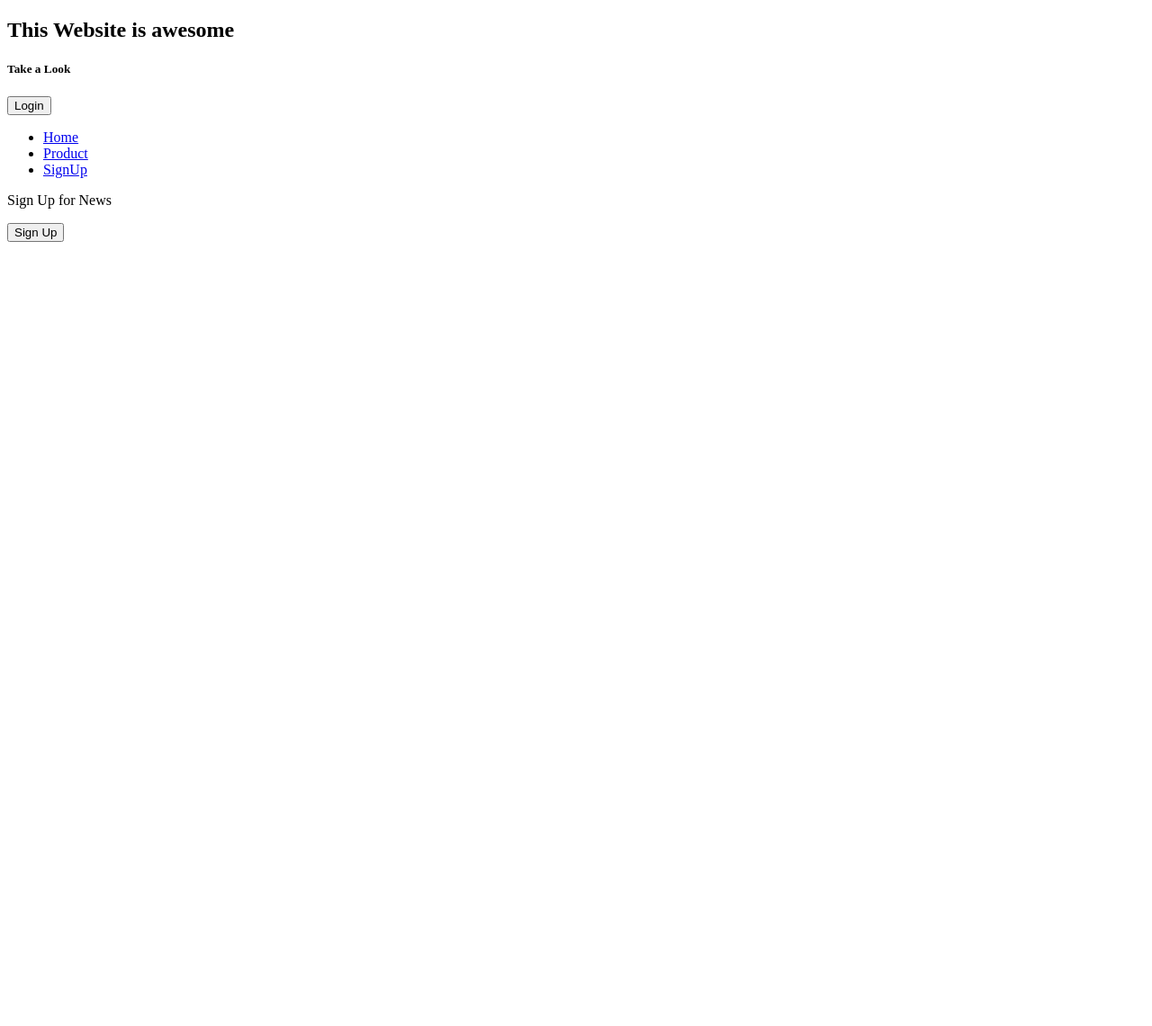
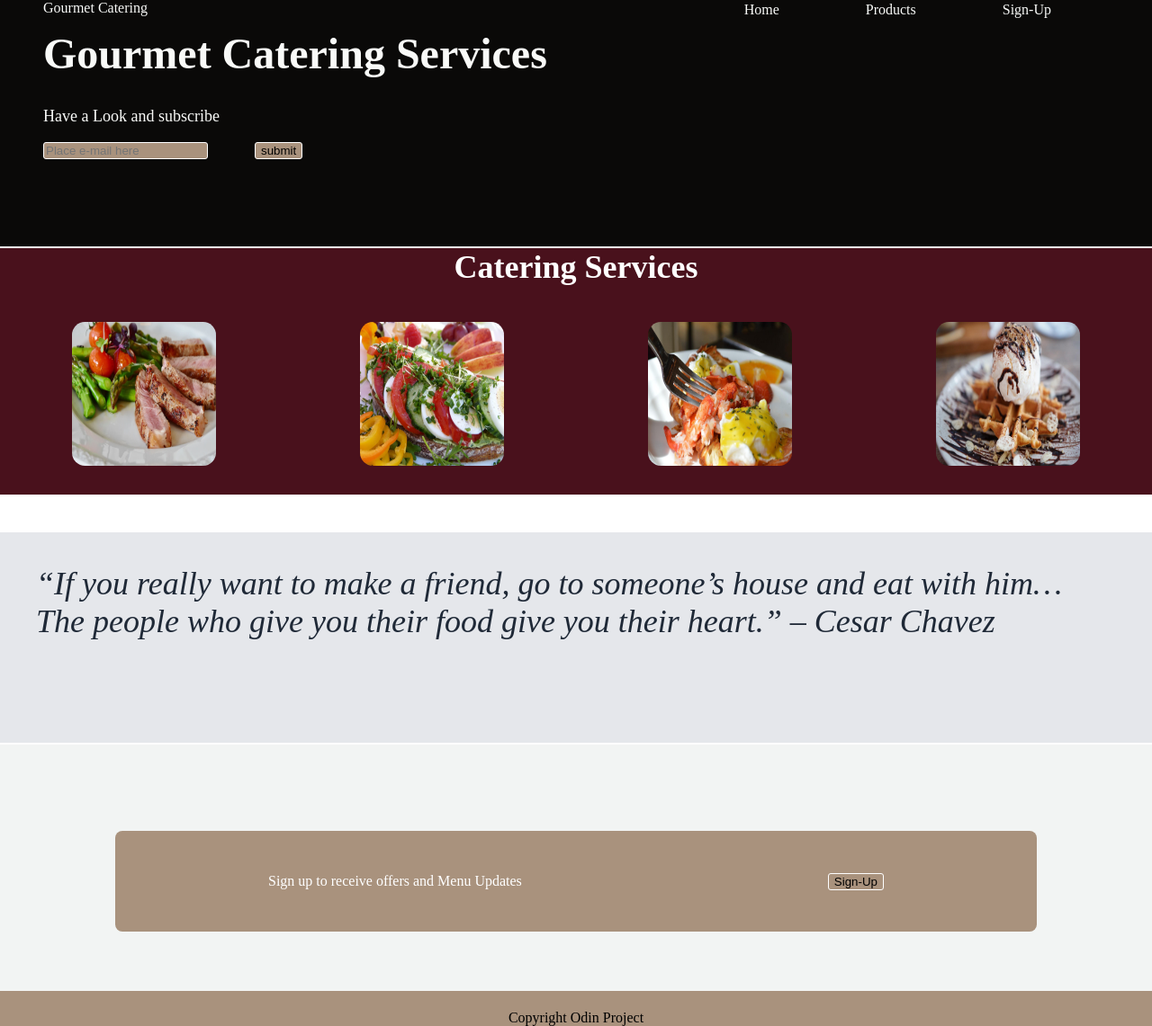
Before and after one commit to mariosnous/Projects, a plain HTML site: page odinLandingPage/index.html in a window 1280 px wide. Shown: the whole page at 90% size. Before the commit the page ends 800 px from the top, so only its background shows below. Drawn offline with Linux system fonts and the light colour scheme.

Commit message:
almost done

```diff
--- a/odinLandingPage/index.html
+++ b/odinLandingPage/index.html
@@ -2,52 +2,70 @@
 <html lang="en">
 
 <head>
+    <link rel="stylesheet" href="styles.css">
     <meta charset="UTF-8">
     <meta http-equiv="X-UA-Compatible" content="IE=edge">
     <meta name="viewport" content="width=device-width, initial-scale=1.0">
-    <title>Document</title>
+    <title>Gourmet</title>
 </head>
 
 <body>
-    <header class="logo"></header>
-    <!--logo section-->
+    <div class="parent">
+        <div class="div1">
+            <header class="top">Gourmet Catering
+                <nav id="navbar">
+                    <ul>
+                        <li><a href="#home">Home</a></li>
+                        <li><a href="#container">Products</a></li>
+                        <li><a href="#container2">Sign-Up</a></li>
+                    </ul>
+
+                </nav>
+            </header>
+            <!--logo section-->
+
+            <h1 id="home">Gourmet Catering Services</h1>
+            <p class="para">Have a Look and subscribe</p>
 
 
+        <form id="form" action="https://www.freecodecamp.com/email-submit">
+            <input id="email" name="email" type="email" placeholder="Place e-mail here" required>
+            <input type="submit" id="submit" value="submit"></input>
+        </form>
 
+        </div>
+        <div class="div2">
+            <p>Catering Services</p>
+            <div id="container">
 
-    <section id="home">
-        <h1>This Website is awesome</h1>
-        <h5>Take a Look</h5>
-        <button type="submit">Login</button>
-        <nav id="navbar">
-            <ul>
-                <li><a href="#home">Home</li></a>
-                <li><a href="#product">Product</li></a>
-                <li><a href="#sign">SignUp</li></a>
-            </ul>
-        </nav>
-    </section>
+                <div class="prod">
+                    <img src="asparagus-2169305_1280.webp">
+                </div>
 
-    <section id="product">
-        <div class="div1"></div>
-        <div class="div2"></div>
-        <div class="div3"></div>
-        <div class="div4"></div>
-    </section>
+                <div class="prod">
+                    <img src="bread-3488727_1280.webp">
+                </div>
+                <div class="prod">
+                    <img src="lobster-1615616_1280.jpg">
+                </div>
+                <div class="prod">
+                    <img src="waffle-4608843_1280.jpg">
+                </div>
+            </div>
 
-    <section class="quote">
-
-        <blockquote>
-
-        </blockquote>
-    </section>
-
-    <section id="sign">
-        <p>Sign Up for News</p>
-        <button>Sign Up</button>
-    </section>
-
-    <section class="footer"></section>
-</body>
+        </div>
+        <div class="div3">
+            <blockquote>“If you really want to make a friend, go to someone’s house and eat with him… The people who
+                give you their food give you their heart.”
+                – Cesar Chavez</blockquote>
+        </div>
+        <div class="div4">
+            <div id="container2">
+                <p class="para2">Sign up to receive offers and Menu Updates</p>
+                <button>Sign-Up</button>
+            </div>
+        </div>
+    </div>
+    <footer>Copyright Odin Project</footer>
 
 </html>
--- a/odinLandingPage/styles.css
+++ b/odinLandingPage/styles.css
@@ -1,3 +1,242 @@
- section{display:grid;
-    grid-template-columns: repeat(2, 1fr);
-    grid-template-rows: 1fr;}
+ body {
+     margin: 0;
+ }
+
+ .div1 {
+     background-color: #0a0908;
+     color: #f9faf8;
+ }
+
+ .div2 {
+     background-color: #49111c;
+ }
+
+ .div4 {
+     background-color: #f2f4f3;
+ }
+
+ #container2{
+     background-color: #a9927d;
+ }
+
+ footer {
+    text-align: center;
+    /*Footer Section*/
+    background-color: #a9927d;
+    color: black;
+}
+
+ nav ul {
+     display: flex;
+     flex-direction: row;
+     flex-wrap: nowrap;
+     justify-content: flex-end;
+     align-content: flex-start;
+     align-items: flex-start;
+     margin-top: -1rem;
+     margin-right: 4rem;
+ }
+
+ li {
+     margin-right: 6rem;
+     list-style-type: none;
+ }
+
+
+
+
+
+ #container {
+     display: flex;
+     flex-direction: row;
+     flex-wrap: wrap;
+     justify-content: space-around;
+     align-content: flex-start;
+     align-items: center;
+     margin-top: 2.5rem;
+     padding-bottom:2rem;
+
+ }
+
+ .flex-item:nth-child(1) {
+     order: 0;
+     flex: 0 1 auto;
+     align-self: center;
+ }
+
+ .flex-item:nth-child(2) {
+     order: 0;
+     flex: 0 1 auto;
+     /*---Flexbox Products*/
+     align-self: center;
+ }
+
+ .flex-item:nth-child(3) {
+     order: 0;
+     flex: 0 1 auto;
+     align-self: center;
+ }
+
+ .flex-item:nth-child(4) {
+     order: 0;
+     flex: 0 1 auto;
+     align-self: center;
+ }
+
+ .prod {
+     border: 3px solid black;
+     width: 10rem;
+     height: 10rem;
+     /*Prod Boxes*/
+     border-radius: 1rem;
+     border: none;
+ }
+
+
+ .div3 {
+     background-color: #e5e7eb;
+     /*Quote Section*/
+     margin-left: 0;
+     margin-right: 0;
+     margin-top: 2.5rem;
+     font-size: 36px;
+     font-style: italic;
+     color: #1f2937;
+ }
+
+
+
+ .div2 p {
+     margin-top: 0;
+     text-align: center;
+     color: white;
+     font-size: 36px;
+     font-weight: bolder;
+ }
+
+
+
+ .parent {
+     /*---Grid Layout*/
+     display: grid;
+     grid-template-columns: 1fr;
+     grid-template-rows: repeat(4, 1fr);
+     grid-column-gap: 0px;
+     grid-row-gap: 2px;
+ }
+
+ .div1 {
+     grid-area: 1 / 1 / 2 / 2;
+ }
+
+ .div2 {
+     grid-area: 2 / 1 / 3 / 2;
+ }
+
+ .div3 {
+     grid-area: 3 / 1 / 4 / 2;
+ }
+
+ .div4 {
+     grid-area: 4 / 1 / 5 / 2;
+ }
+
+
+ #container2 {
+     display: flex;
+     flex-direction: row;
+     flex-wrap: nowrap;
+     justify-content: space-around;
+     /*Sign Up section*/
+     align-content: flex-start;
+     align-items: center;
+
+     margin-top: 6rem;
+     height: 7rem;
+     margin-left: 8rem;
+     margin-right: 8rem;
+     border-radius: 0.5rem;
+ }
+
+ .flex-item:nth-child(1) {
+     order: 0;
+     flex: 0 1 auto;
+     align-self: center;
+ }
+
+ .flex-item:nth-child(2) {
+     order: 0;
+     flex: 0 1 auto;
+     align-self: center;
+ }
+
+
+ button ,input {
+     background-color: #a9927d;
+     color: black;
+     border-radius: 3px;
+     border: 1px solid white;
+
+ }
+
+input{margin-left:3rem;}
+
+
+ button:active {
+     background-color: #ffffff;
+     color: black;
+     /*button Properties*/
+ }
+
+
+
+
+ img {
+     width: 10rem;
+     height: 10rem;
+     border-radius: 0.9rem;
+ }
+
+ .top {
+     margin-left: 3rem;
+ }
+
+
+ h1 {
+     font-size: 48px;
+     font-weight: bolder;
+     margin-left: 3rem;
+ }
+
+ .para {
+     margin-left: 3rem;
+     font-size: 18px;
+ }
+
+ .para2 {
+     color: white;
+ }
+
+ footer {
+     padding-top: 1.3rem;
+
+ }
+
+ a,
+ a:hover,
+ a:focus,
+ a:active {
+     text-decoration: none;
+     color: inherit;
+
+     border-radius: 0.2rem;
+ }
+
+
+
+ header {
+     position: fixed;
+     width: 100%;
+
+     left: 0;
+ }
```
Also changed, not shown: odinLandingPage/asparagus-2169305_1280.webp (added), odinLandingPage/bread-3488727_1280.webp (added), odinLandingPage/lobster-1615616_1280.jpg (added), odinLandingPage/waffle-4608843_1280.jpg (added).
